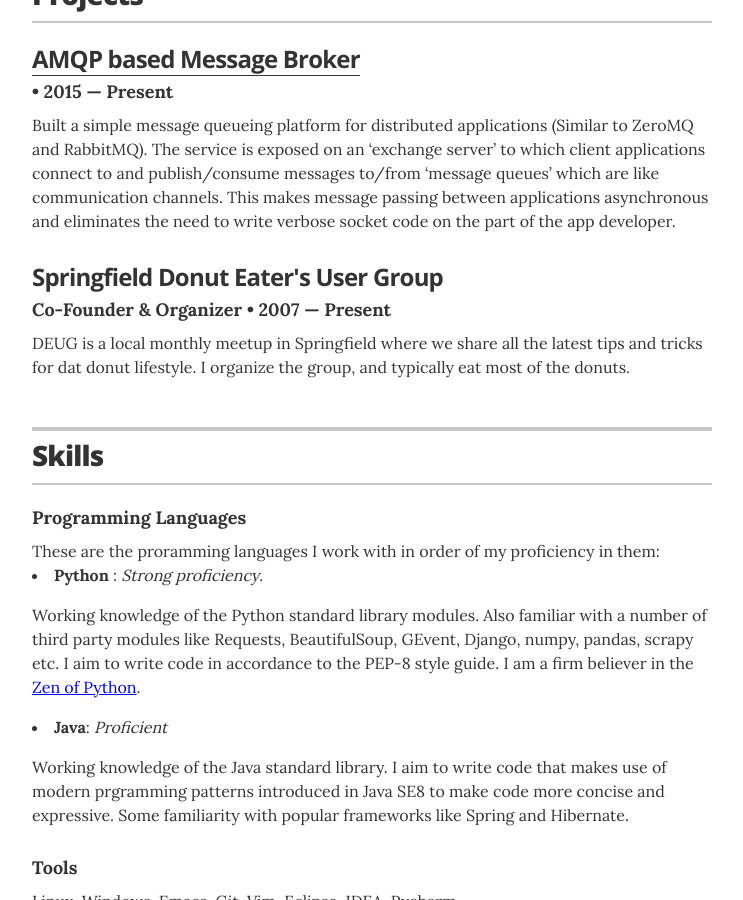
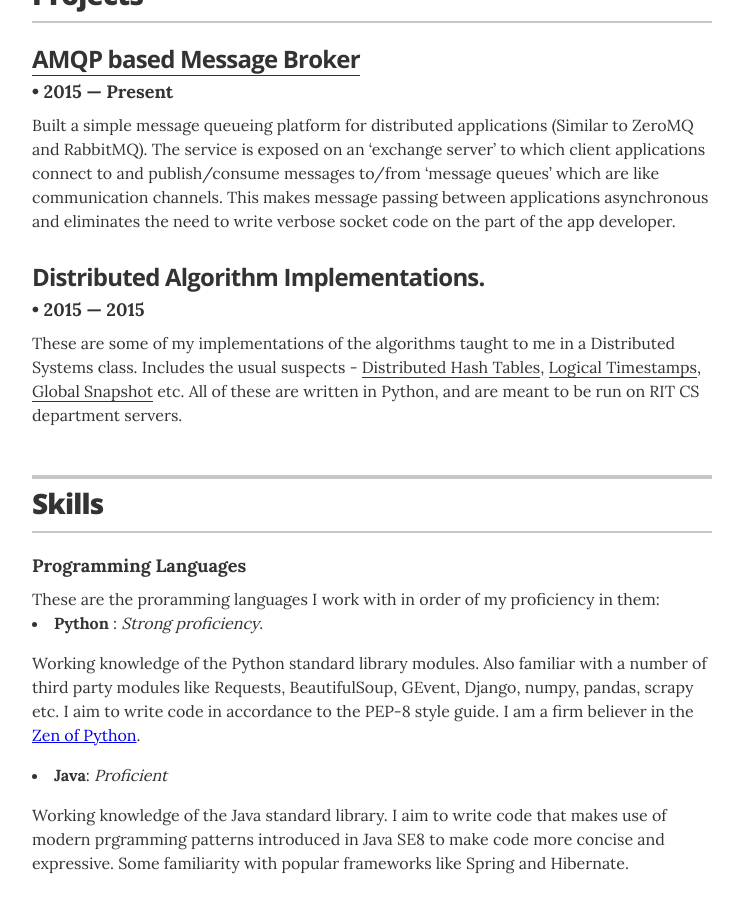
Before and after one commit to sameerraghuram/sameerraghuram.github.io, a Jekyll site: the page built from index.html, in a window 1280 px wide and 900 px high, scrolled down 1682 px. Shown: the whole window, without its empty margins (268-1011 px from the left). Built offline with Jekyll 4.4.1, drawn with Linux system fonts in a browser that asks for light colours.

Commit message:
distributed algorithms

```diff
--- a/_layouts/resume.html
+++ b/_layouts/resume.html
@@ -67,7 +67,8 @@
           <h4 class="resume-item-details" itemprop="description">Research Assistant &bull; May, 2015 &mdash; August, 2015</h4>
           <p class="resume-item-copy">Worked in collaboration with ABVI(Association for the Blind and Visually Impaired) on developing a ‘smart-cane’ to help the blind and visually impaired navigate indoor areas. Improved obstacle detection accuracy, built precise haptic feedback for the cane.</p>
 
-        </div><!-- end of resume-item -->
+        </div>
+        <!-- end of resume-item -->
 
         <!-- by now you're getting the picture...
         <div class="resume-item" itemscope itemprop="worksFor" itemtype="http://schema.org/Organization">
@@ -75,7 +76,8 @@
           <h4 class="resume-item-details" itemprop="description">Front Desk Attendant &bull; Jun, 1975 &mdash; May, 1978</h4>
           <p class="resume-item-copy">Boy, when Marge first told me she was going to the Police Academy, I thought it would be fun and exciting, you know, like the movie... Spaceballs. But instead, it's been painful and disturbing, like the movie Police Academy.</p>
 
-        </div><!-- end of resume-item -->
+        </div>
+        <!-- end of resume-item -->
 
       </section>
       <!-- end Experience -->
@@ -133,9 +135,9 @@
         </div>
 
         <div class="resume-item">
-          <h3 class="resume-item-title">Springfield Donut Eater's User Group</h3>
-          <h4 class="resume-item-details">Co-Founder & Organizer &bull; 2007 &mdash; Present</h4>
-          <p class="resume-item-copy">DEUG is a local monthly meetup in Springfield where we share all the latest tips and tricks for dat donut lifestyle. I organize the group, and typically eat most of the donuts.</p>
+          <h3 class="resume-item-title">Distributed Algorithm Implementations.</h3>
+          <h4 class="resume-item-details"> &bull; 2015 &mdash; 2015</h4>
+          <p class="resume-item-copy">These are some of my implementations of the algorithms taught to me in a Distributed Systems class. Includes the usual suspects - <a href="https://github.com/sameerraghuram/ChordDHT">Distributed Hash Tables</a>, <a href="https://github.com/sameerraghuram/logical-timestamp">Logical Timestamps</a>, <a href="https://github.com/sameerraghuram/GlobalSnapshot">Global Snapshot</a> etc. All of these are written in Python, and are meant to be run on RIT CS department servers.</p>
         </div>
 
       </section>
```
Also changed, not shown: other parts of _layouts/resume.html (+3 -3 lines).
